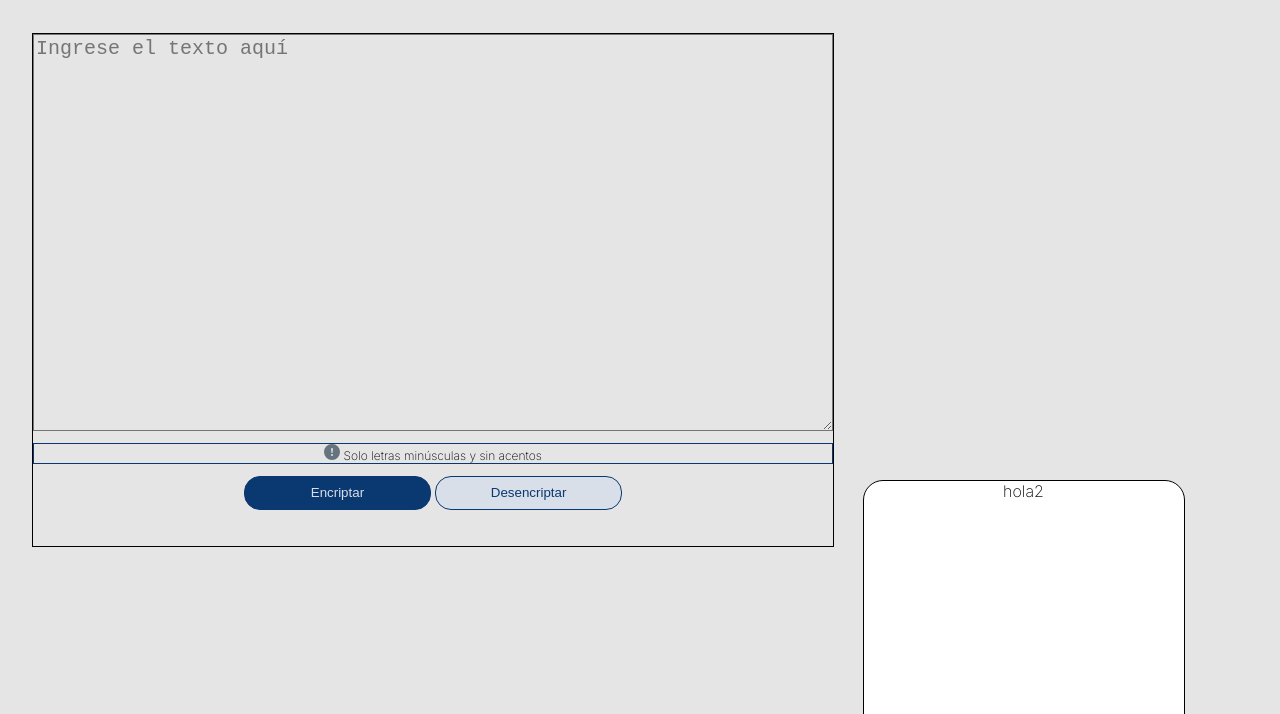
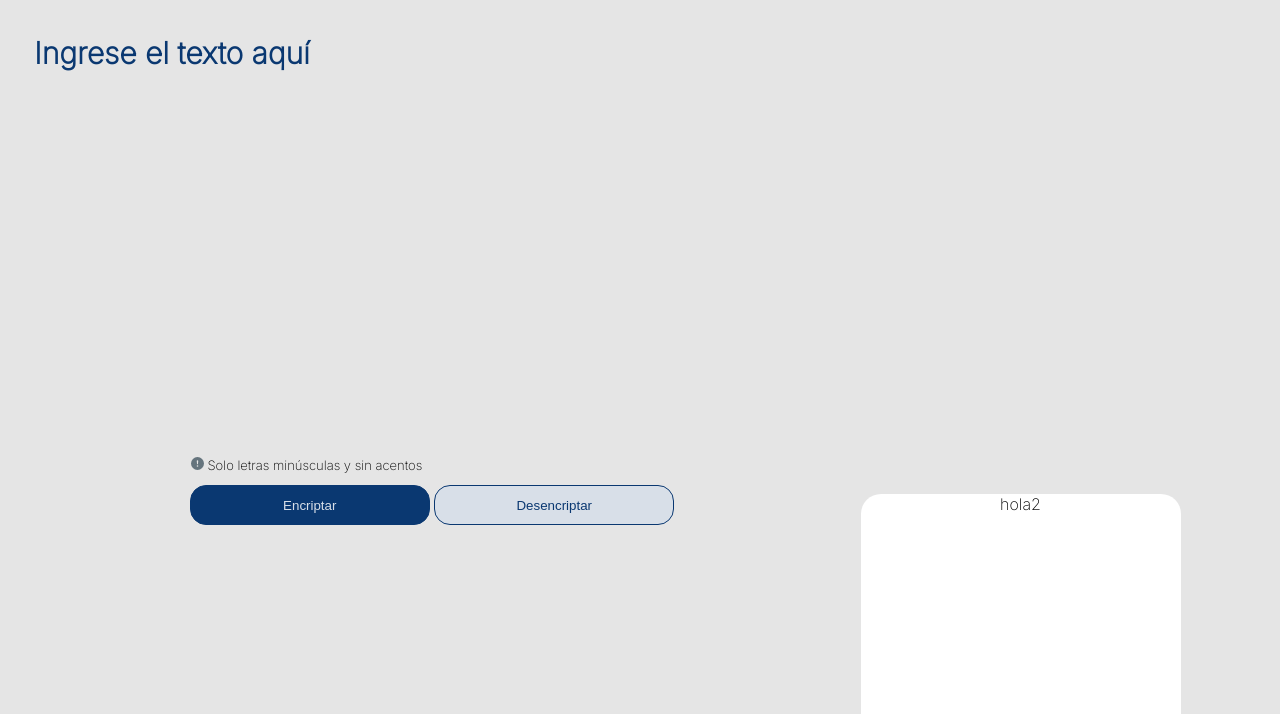
Before and after one commit to MariaGonzalesBaldera/Encriptador-ONE, a plain HTML site: page index.html in a window 1280 px wide. Shown: the part 86-800 px from the top of the page. Drawn offline with Linux system fonts and the light colour scheme.

Commit message:
agregando estilo a la primera section

```diff
--- a/index.html
+++ b/index.html
@@ -21,11 +21,13 @@
         <section >
             <div class="texto1">
                 <div class="div-texto">
-                    <textarea class="text-area1" placeholder="Ingrese el texto aquí" rows="17"></textarea>
+                    <textarea class="text-area1" placeholder="Ingrese el texto aquí" rows="12"></textarea>
                 </div>
 
                 <div class="btn-encriptado">
-                        <p class="mensaje"><svg xmlns="http://www.w3.org/2000/svg" width="16" height="16" viewBox="0 0 16 16"><path fill="#65747d" d="M16 8A8 8 0 1 1 0 8a8 8 0 0 1 16 0zM8 4a.905.905 0 0 0-.9.995l.35 3.507a.552.552 0 0 0 1.1 0l.35-3.507A.905.905 0 0 0 8 4zm.002 6a1 1 0 1 0 0 2a1 1 0 0 0 0-2z"/></svg> Solo letras minúsculas y sin acentos</p>
+                        <div class="mensaje">
+                            <svg xmlns="http://www.w3.org/2000/svg" width="13" height="13" viewBox="0 0 16 16"><path fill="#65747d" d="M16 8A8 8 0 1 1 0 8a8 8 0 0 1 16 0zM8 4a.905.905 0 0 0-.9.995l.35 3.507a.552.552 0 0 0 1.1 0l.35-3.507A.905.905 0 0 0 8 4zm.002 6a1 1 0 1 0 0 2a1 1 0 0 0 0-2z"/></svg><span> Solo letras minúsculas y sin acentos</span>
+                        </div>
                     <input type="button" class="btn-encriptar" value="Encriptar">
                     <input type="button" class="btn-desencriptar" value="Desencriptar">
                 </div>
--- a/syle.css
+++ b/syle.css
@@ -17,7 +17,6 @@ section{
     width: 50em;
     height: 32em;
     text-align: center;
-    border: 1px solid #000;
 
 }
 
@@ -27,18 +26,32 @@ section{
 .text-area1{
     color: #0A3871;
     background: #E5E5E5;
-    font-size: 20px;
+    font-size: 30px;
+    margin-bottom: 12px;
+    border: none;
+    resize: none;
+}
+::placeholder{
+    color: #0A3871;
+    font-size: 30px;
+    border: none;
+    font-family: 'Inter', sans-serif;
+    font-weight: bold;
+
 }
 .btn-encriptado{
     text-align: center;
 }
 .mensaje{
-    font-size: 12px;
-    border: 1px solid #0A3871;
+    margin-bottom: 12px;
+    font-size: 13px;
+}
+.mensaje span{
+    margin-right:19.3em;
 }
 .btn-encriptar{
-    width: 14em;
-    height: 2.5em;
+    width: 18em;
+    height: 3em;
     border-radius: 16px;
     background: #0A3871;
     color: #D8DFE8;
@@ -46,8 +59,8 @@ section{
 
 }
 .btn-desencriptar{
-    width: 14em;
-    height: 2.5em;
+    width: 18em;
+    height: 3em;
     border-radius: 16px;
     background: #D8DFE8;
     color: #0A3871;
@@ -57,7 +70,6 @@ section{
     text-align: center;
     margin: 1.5em;
     display: inline-block;
-    border: 1px solid #000;
     width: 20em;
     height: 32em;
     border-radius: 20px;
```
